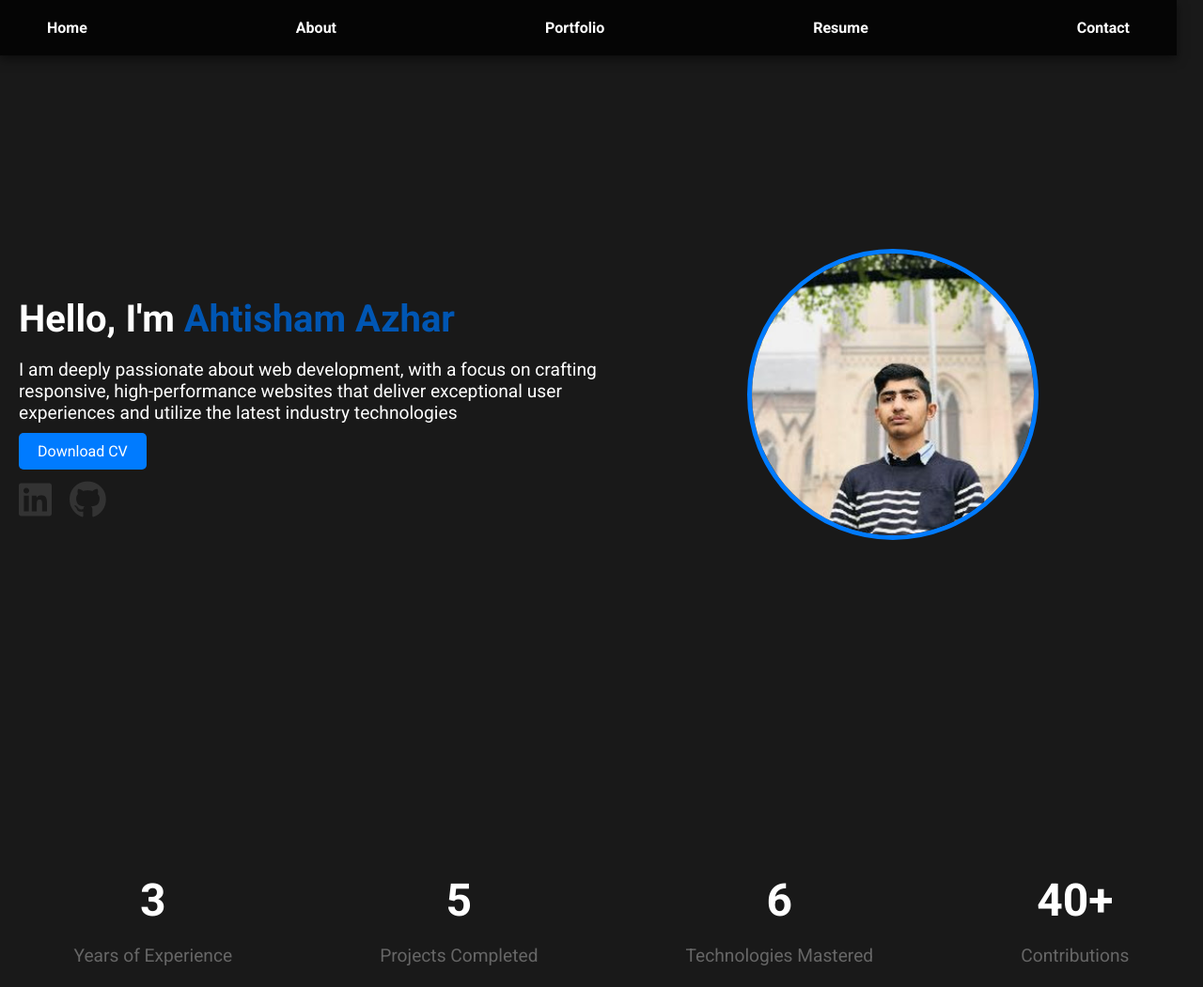
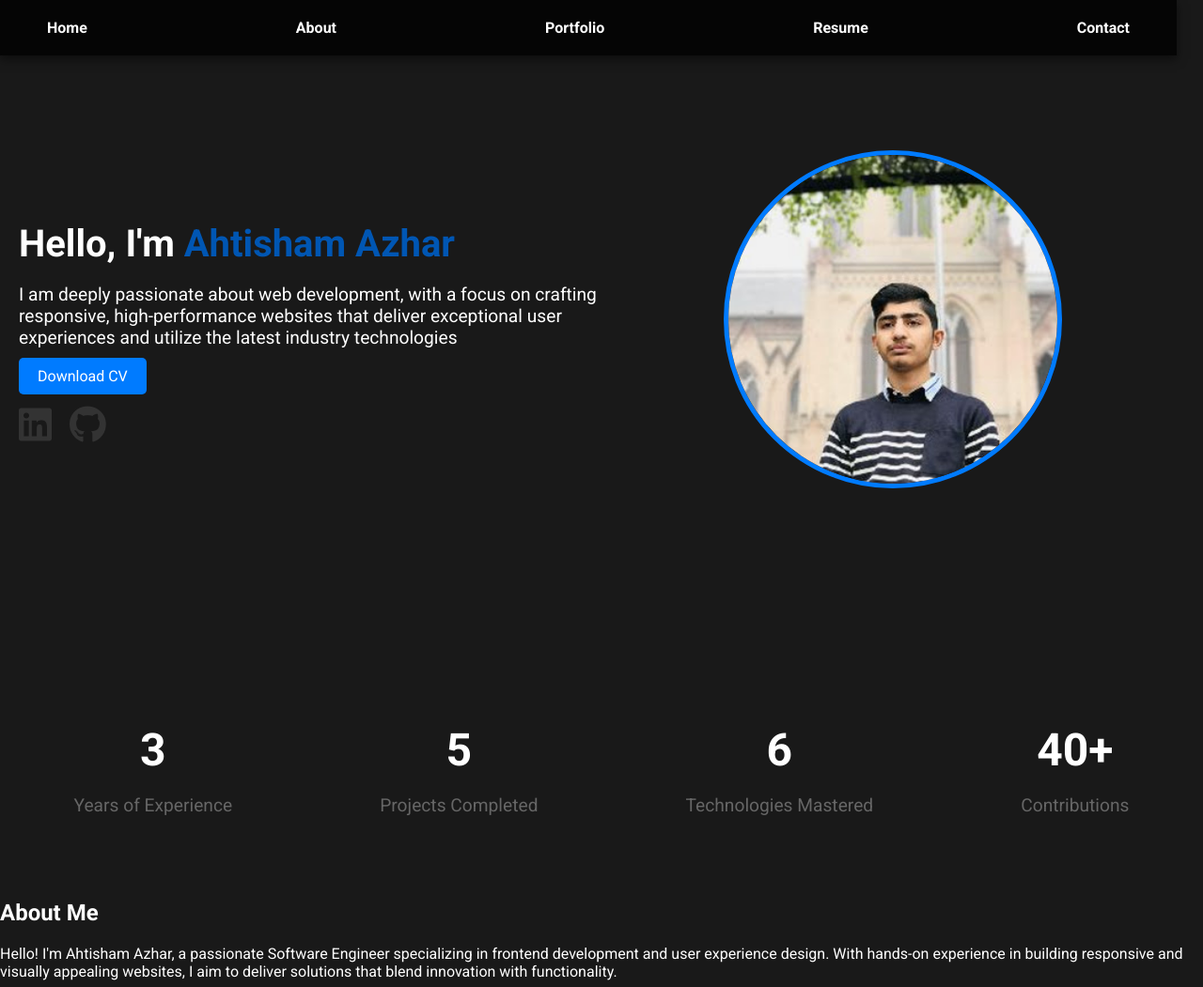
Before and after one commit to AhtishamAzhar/Portfolio-website, a plain HTML site: page index.html in a window 1280 px wide. Shown: the top 1051 px of the page at 94% size. Drawn offline with Linux system fonts and the light colour scheme; some icons are missing.

Commit message:
adjust home page height

```diff
--- a/styles.css
+++ b/styles.css
@@ -34,7 +34,7 @@ body {
   display: flex;
   align-items: center;
   justify-content: space-between;
-  height: 100vh;
+  height: 80vh;
   padding: 20px;
 }
 
@@ -83,8 +83,8 @@ body {
 }
 
 .profile-container img {
-  width: 300px; /* Increased size of the image */
-  height: 300px; /* Increased size of the image */
+  width: 350px; /* Increased size of the image */
+  height: 350px; /* Increased size of the image */
   border-radius: 50%;
   border: 5px solid #007bff;
   object-fit: cover;
```
